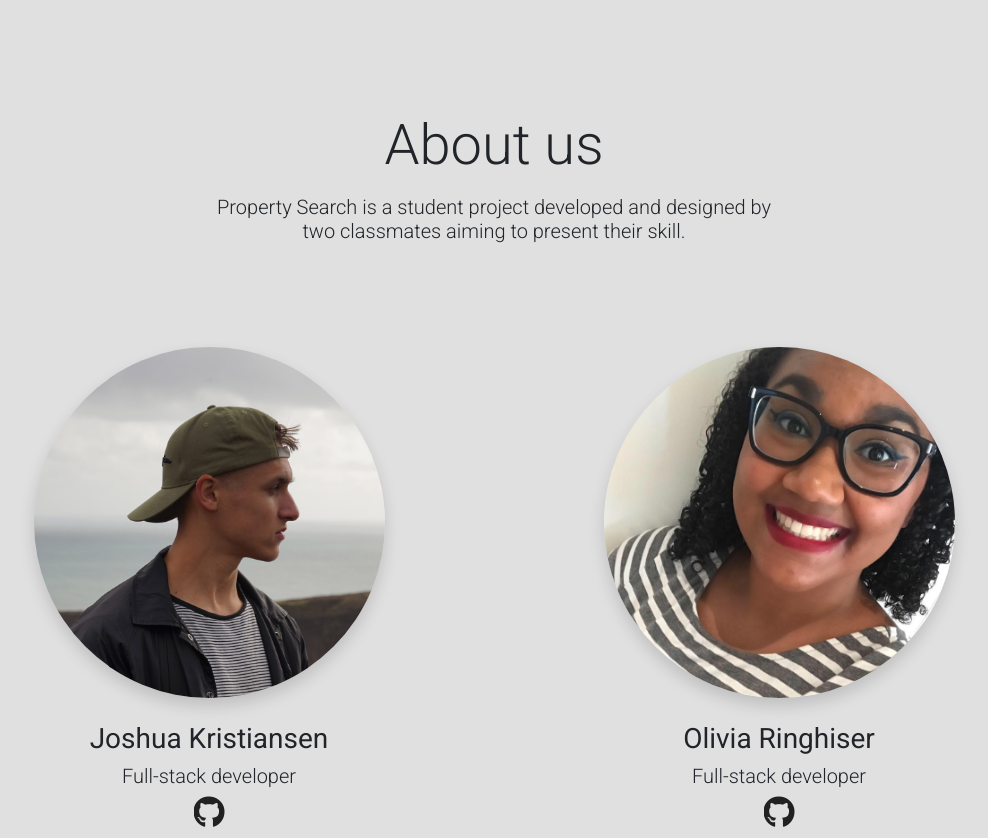
After one commit to dystopiceyre/propertysearch, a PHP site: template views/aboutus.html in a window 1280 px wide. The commit adds this page. Shown: the whole page, without its empty margins (146-1134 px from the left). Run offline with PHP 8.4, Linux system fonts and the light colour scheme; the template is opened without the code that fills it, so the values that code supplies are empty; some libraries are stand-ins or nearby versions.

Commit message:
Created and compelted "About us" page, re-designed the homes page. -Joshua Kristiansen

```diff
--- a/index.php
+++ b/index.php
@@ -52,6 +52,11 @@ $f3->route('GET|POST /profile', function () {
     $controller->profilePage();
 });
 
+$f3->route('GET|POST /aboutus', function () {
+    global $controller;
+    $controller->aboutUsPage();
+});
+
 $f3->route('GET|POST /welcome', function () {
     global $controller;
     $controller->showWelcome();
--- a/php/nav.php
+++ b/php/nav.php
@@ -9,8 +9,10 @@ if ($_SESSION['navDark']) {
     $text = "dark";
 }
 
+$logoAdj = "";
 $loggedin = '<a class="nav-link h5 font-weight-normal text-' . $text . '" href="login">Login</a>';
 if ($_SESSION['fname']) {
+    $logoAdj = "ml-5";
     $loggedin = '
       <!-- Dropdown -->
       <li class="nav-item dropdown">
@@ -37,13 +39,13 @@ echo '
     <ul class="navbar-nav mr-auto order-1">
         <li class="nav-item">
           <a class="navbar-brand" href="/328/propertysearch">
-            <img src="./images/Logo4.png" width="60" height="60" class="d-inline-block align-top" alt="logo">
+            <img src="./images/Logo4.png" width="60" height="60" class="d-inline-block align-top ' . $logoAdj . '" alt="logo">
           </a>
         </li>
       </ul>
       <ul class="navbar-nav mr-auto order-0">
         <li class="nav-item">
-          <a class="nav-link h5 font-weight-normal text-' . $text . '" href="#">About us</a>
+          <a class="nav-link h5 font-weight-normal text-' . $text . '" href="aboutus">About us</a>
         </li>
       </ul>
       <ul class="navbar-nav nav-flex-icons order-2">
--- a/scripts/homes.js
+++ b/scripts/homes.js
@@ -1,10 +1,10 @@
 $(function () {
     $("#price-range").slider({
         range: true,
-        step: 1000,
+        step: 500,
         min: 500,
         max: 50000000,
-        values: [500, 1000],
+        values: [500, 5000],
         slide: function (event, ui) {
             $("#price").val("$" + ui.values[0] + " - $" + ui.values[1]);
         }
--- /dev/null
+++ b/views/aboutus.html
@@ -0,0 +1,67 @@
+<!DOCTYPE html>
+<html lang="en">
+<head>
+    <meta charset="UTF-8">
+
+    <!-- Font Awesome -->
+    <link rel="stylesheet" href="https://use.fontawesome.com/releases/v5.8.2/css/all.css">
+    <!-- Google Fonts -->
+    <link rel="stylesheet" href="https://fonts.googleapis.com/css?family=Roboto:300,400,500,700&display=swap">
+    <!-- Bootstrap core CSS -->
+    <link href="https://cdnjs.cloudflare.com/ajax/libs/twitter-bootstrap/4.4.1/css/bootstrap.min.css" rel="stylesheet">
+    <!-- Material Design Bootstrap -->
+    <link href="https://cdnjs.cloudflare.com/ajax/libs/mdbootstrap/4.13.0/css/mdb.min.css" rel="stylesheet">
+
+    <title>About us</title>
+</head>
+<body class="bg-light">
+<include href="./php/nav.php"/>
+
+<form method="post" action="#">
+    <div class="container mt-5">
+        <div class="row pt-3">
+            <div class="col-sm-12 text-center px-0 my-5">
+                <p class="display-4">About us</p>
+                <p class="h5 font-weight-light">Property Search is a student project developed and designed by <br>
+                    two classmates aiming to present their skill.</p>
+            </div>
+
+            <!--Joshua Kristiansen Info-->
+            <div class="col-sm-6 mt-5">
+                <div class="zoom text-center">
+                    <img src="./images/JK.jpg" class="rounded-circle mx-auto d-block img-fluid shadow"
+                         alt="Joshua Kristiansen Pic" width="65%">
+                    <p class="mt-4 h3 font-weight-normal">Joshua Kristiansen</p>
+                    <p class="h5 font-weight-light">Full-stack developer</p>
+                    <!--Github-->
+                    <a class="text-dark btn-floating btn-git" type="button" role="button"
+                       href="https://github.com/grjk"><i class="fab fa-github fa-2x"></i></a>
+                </div>
+            </div>
+
+            <!--Olivia Ringhiser Info-->
+            <div class="col-sm-6 mt-5">
+                <div class="zoom text-center">
+                    <img src="./images/OR.png" class="rounded-circle mx-auto d-block img-fluid shadow"
+                         alt="Olivia Ringhiser Pic" width="65%">
+                    <p class="mt-4 h3 font-weight-normal">Olivia Ringhiser</p>
+                    <p class="h5 font-weight-light">Full-stack developer</p>
+                    <!--Github-->
+                    <a class="text-dark btn-floating btn-git" type="button" role="button"
+                       href="https://github.com/dystopiceyre"><i class="fab fa-github fa-2x"></i></a>
+                </div>
+            </div>
+        </div>
+    </div>
+</form>
+
+<!-- JQuery -->
+<script type="text/javascript" src="https://cdnjs.cloudflare.com/ajax/libs/jquery/3.4.1/jquery.min.js"></script>
+<!-- Bootstrap tooltips -->
+<script type="text/javascript" src="https://cdnjs.cloudflare.com/ajax/libs/popper.js/1.14.4/umd/popper.min.js"></script>
+<!-- Bootstrap core JavaScript -->
+<script type="text/javascript" src="https://cdnjs.cloudflare.com/ajax/libs/twitter-bootstrap/4.4.1/js/bootstrap.min.js"></script>
+<!-- MDB core JavaScript -->
+<script type="text/javascript" src="https://cdnjs.cloudflare.com/ajax/libs/mdbootstrap/4.13.0/js/mdb.min.js"></script>
+</body>
+</html>
```
Also changed, not shown: controller/controller.php (+8 -0 lines), views/homes.html (+58 -53 lines), images/JK.jpg (added), images/OR.png (added).
